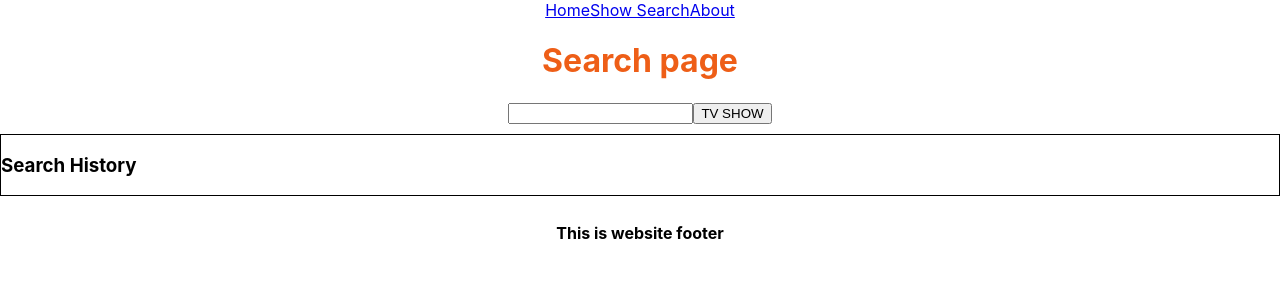
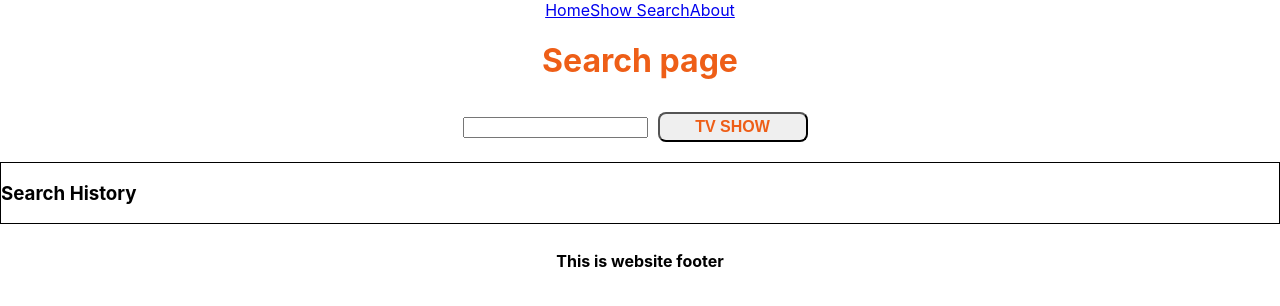
Before and after one commit to ajprince86/tvshows, a React (Create React App) app: page /search in a window 1280 px wide. Shown: the top 306 px of the page. Built offline with nearby package versions, Linux system fonts and the light colour scheme.

Commit message:
added seasons-buttons-styles

```diff
--- a/src/components/ShowCard.js
+++ b/src/components/ShowCard.js
@@ -1,11 +1,13 @@
 import { useEffect, useState } from "react";
 import { useParams } from "react-router-dom";
-import { getTvShowDataById } from '../services/constants';
+import { getTvShowDataById, getSeasonDataById} from '../services/constants';
 import "../styles/showcard.css";
 
 function ShowCard() {
     const [data,setData] = useState([]);
     const { id } = useParams();
+
+    const [seasonData, setSeasonData] = useState([])
 
     // const tempId = parseInt(id);
 
@@ -38,12 +40,28 @@ function ShowCard() {
       fetchData();
     },[])
 
+  async function fetchSeason(){
+    try {
+        const res = await getSeasonDataById(id);
+        console.log(res);
+        setSeasonData(res);
+    } catch (error) {
+      console.log(error);
+    }
+  }
+  useEffect(()=>{
+    fetchSeason();
+  },[])
 
 
   return (
     <div className="show-card-gp">
       <div className="show-card-p1">
           {(data.image)? <img src = {data.image.medium} alt = "tv show pic"/> : "picture not avaialble"}
+          {(seasonData||[]).map((ele)=>{
+            return <button>Season {ele.number}</button>
+          })
+          }
       </div>
       <div className="show-card-p2">
           <div className="show-card-c1">
--- a/src/services/constants.js
+++ b/src/services/constants.js
@@ -26,6 +26,17 @@ export async function getTvShowDataById(id){
     }
 }
 
+export async function getSeasonDataById(id){
+    try {
+        const response3 = await axios.get(`${CLIENT_URL2}${id}/seasons`);
+        console.log(response3.data);
+        return response3.data;
+    } catch (error) {
+        console.log(error);
+    }
+}
+
+
 export const favoriteLists = [
   "https://static.tvmaze.com/uploads/images/medium_portrait/28/72341.jpg",
   "https://static.tvmaze.com/uploads/images/medium_portrait/4/11322.jpg",
--- a/src/styles/showcard.css
+++ b/src/styles/showcard.css
@@ -10,11 +10,22 @@
 .show-card-p1{
     /* border: 1px solid red; */
     display: flex;
+    flex-direction: column;
     align-content: center;
     justify-content: center;
     margin: 20px;
     padding: 20px;
 
+}
+button{
+    align-self: center;
+    margin: 10px;
+    width:150px;
+    height:30px;
+    border-radius: .5em;
+    color:rgb(238, 94, 23);
+    font-size: medium;
+    font-weight: bold;
 }
 .show-card-p2{
     /* border: 1px solid red;  */
@@ -46,6 +57,9 @@ h5{
 }
 img{
     border-radius: .2em;
+    height: 450px;
+    width: 325px;
+    align-self: center;
 }
 img:hover{
     height: 466px;
@@ -54,3 +68,10 @@ img:hover{
     box-shadow: 2px 0px 2px 0px gray;
 
 }
+button:hover{
+    width:160px;
+    height:35px;
+    background-color: rgb(167, 164, 164);
+    color:rgb(238, 94, 23);
+    font-weight:bold;
+}
```
